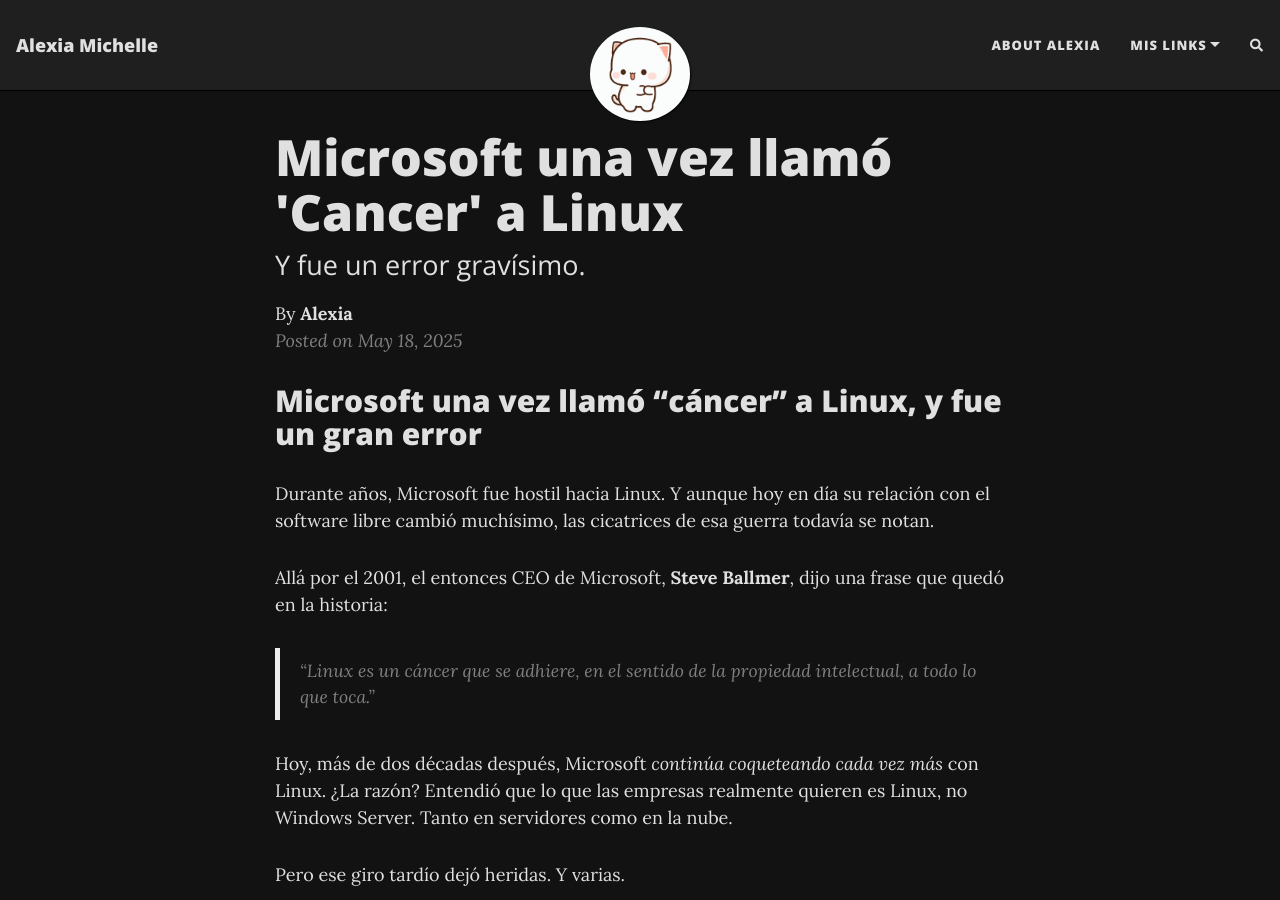
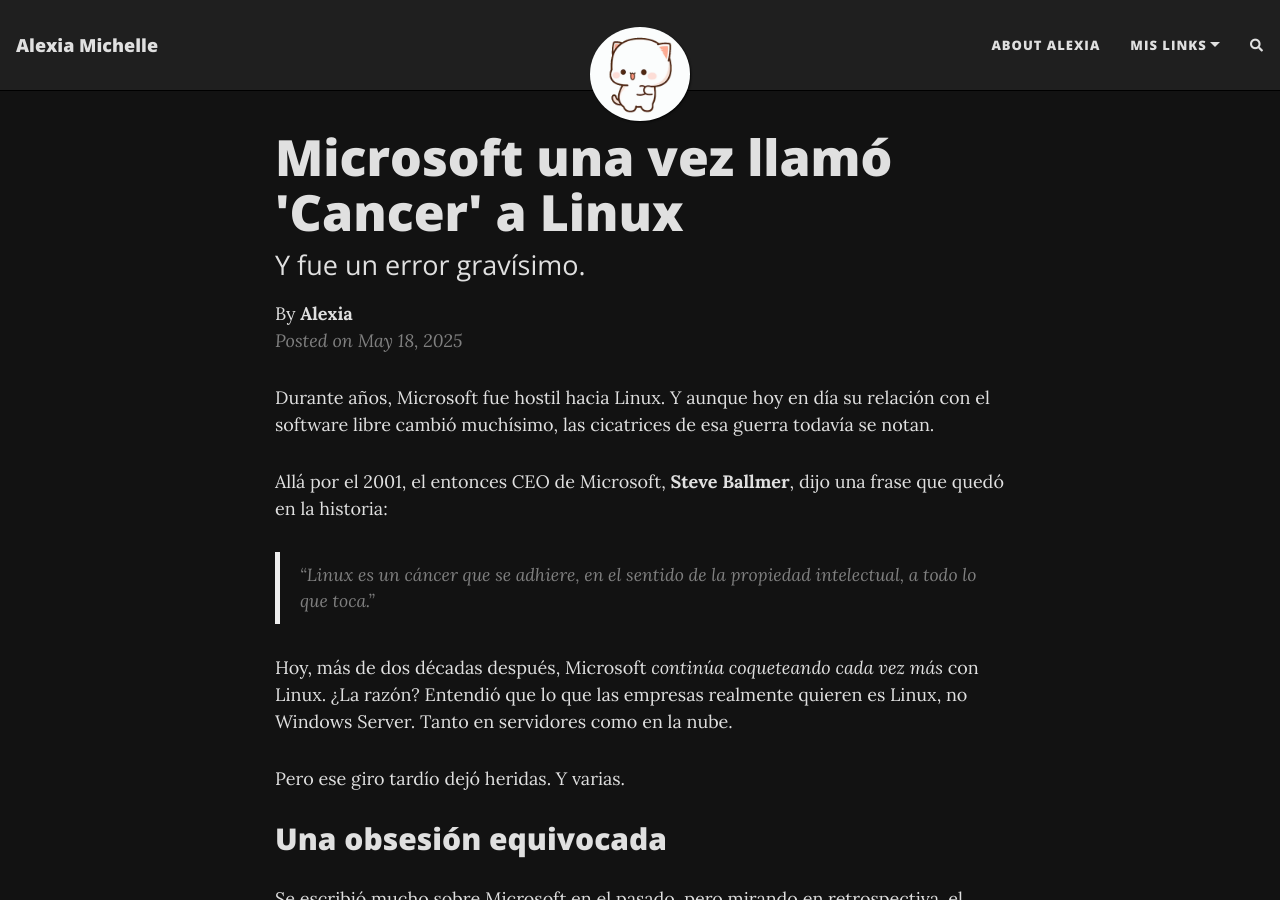
Before and after one commit to lachicadesistemas/lachicadesistemas.github.io, a Jekyll site: the page built from _posts/2025-05-18-steve-ballmer-se-trago-sus-palabras.md, in a window 1280 px wide and 900 px high. Built offline with Jekyll 4.4.1, drawn with Linux system fonts in a browser that asks for light colours; nearby versions of some CDN libraries; comment, search, counter and statistics services are not loaded.

Commit message:
nuevo art

```diff
--- a/_posts/2025-05-18-steve-ballmer-se-trago-sus-palabras.md
+++ b/_posts/2025-05-18-steve-ballmer-se-trago-sus-palabras.md
@@ -8,8 +8,6 @@
 author: Alexia
 tags: [opinión, historia, tecnología]
 ---
-
-## Microsoft una vez llamó “cáncer” a Linux, y fue un gran error
 
 Durante años, Microsoft fue hostil hacia Linux. Y aunque hoy en día su relación con el software libre cambió muchísimo, las cicatrices de esa guerra todavía se notan.
 
```
